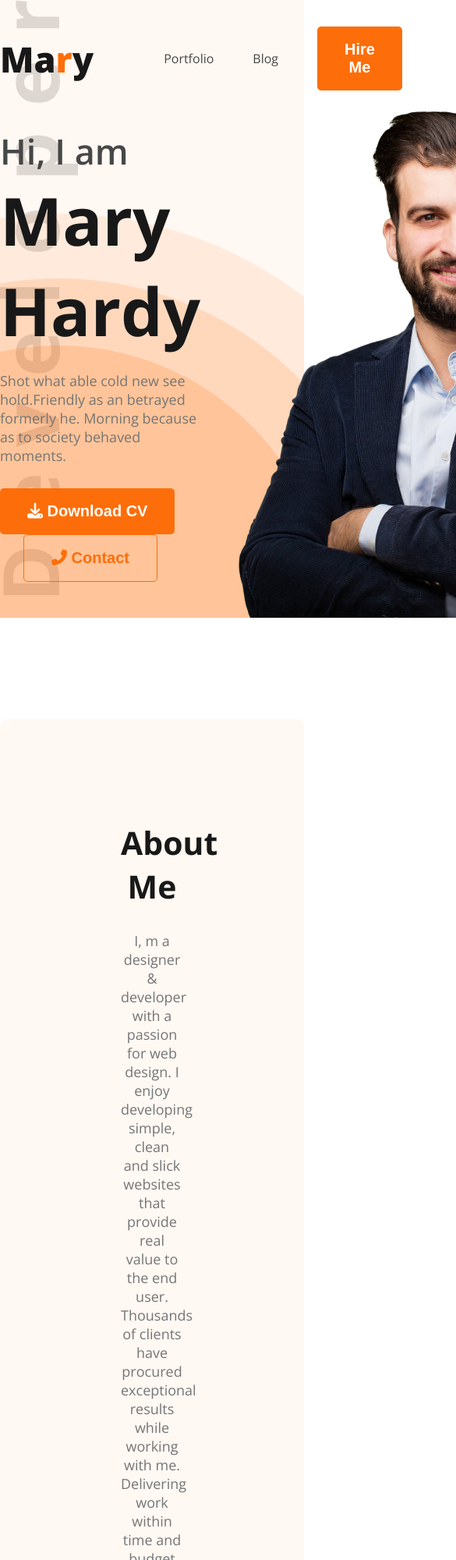
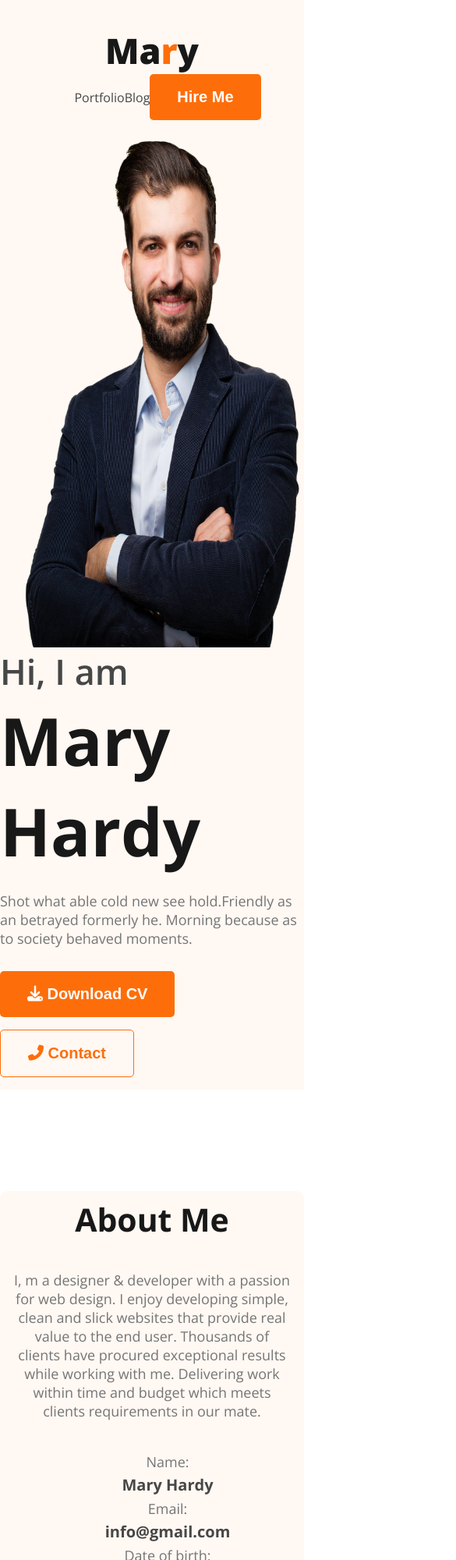
Before and after one commit to sazzadshakhbd/frontend-developer-portfolio, a plain HTML site: page index.html in a window 390 px wide. Shown: the top 2000 px of the page at 78% size, 585 px wide, since content can reach past the window. Drawn offline with nearby package versions, Linux system fonts and the light colour scheme.

Commit message:
responsive for mobile version

```diff
--- a/style.css
+++ b/style.css
@@ -257,3 +257,42 @@ input[type="text"], input[type="email"] {
 textarea {
     padding-top: 18px;
 }
+
+/* Responsive */
+
+@media screen and (max-width: 576px) {
+    header {
+        background-image: none;
+    }
+    .banner {
+        flex-direction: column-reverse;
+    }
+    nav li {
+        margin-left: 0;
+    }
+    .btn-theme-outline {
+        margin: 1rem 0;
+    }
+    .banner img {
+        width: 100%;
+    }
+    .about {
+        padding: 0.5rem;
+    }
+    .skill, .resume, footer, .info, nav {
+        flex-direction: column;
+    }
+    .title-description {
+        max-width: 100%;
+        padding: 0.5rem;
+    }
+    .footer-container {
+        flex-direction: column-reverse;
+    }
+    .footer-column {
+        width: 100%;
+    }
+    input[type="text"], input[type="email"], textarea {
+        width: 80%;
+    }
+}
```
